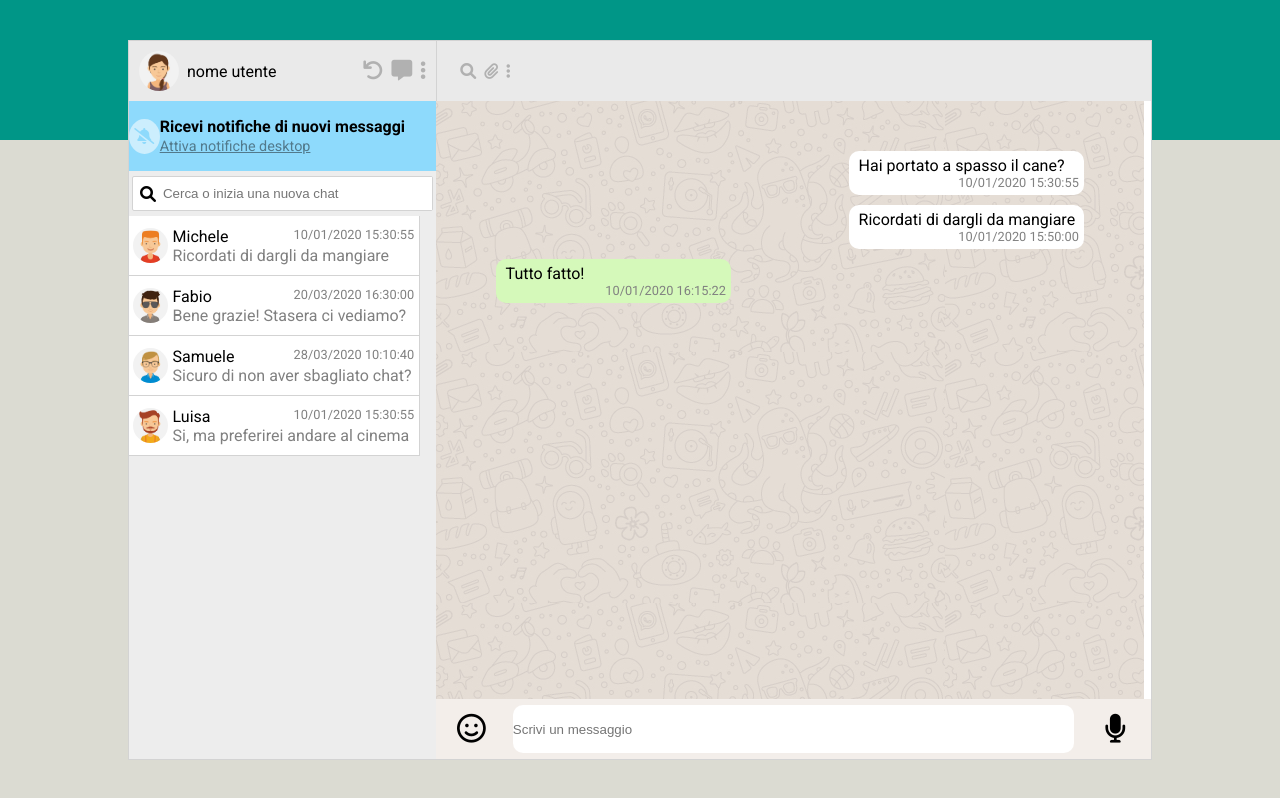
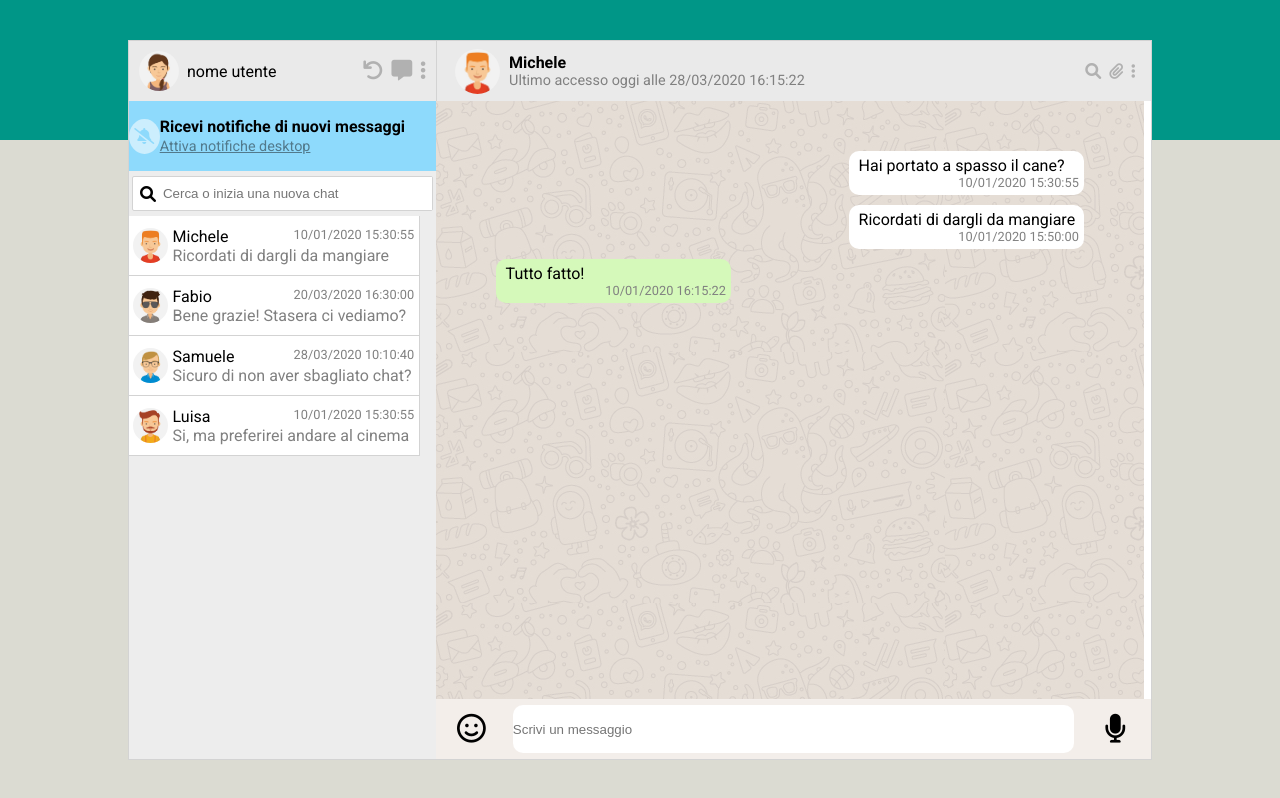
Before and after one commit to Angeloamenta/vue-boolzapp, a plain HTML site: page index.html in a window 1280 px wide. Drawn offline with nearby package versions, Linux system fonts and the light colour scheme.

Commit message:
cambio utente ok

```diff
--- a/index.html
+++ b/index.html
@@ -84,7 +84,7 @@
             <div class="inner-dx">
                 <!-- bar-dx -->
                 <div class="bar-dx">
-                    <div class="br-dx-info" v-for="(cnt, index) in contacts" v-if="contacts[index].visible == false" >
+                    <div class="br-dx-info" v-for="(cnt, index) in contacts" v-if="(cont == index) ? 'contacts[count].visible == false' : '' ">
                         <div class="bar-dx-img">
                             <img :src="`img/avatar${cnt.avatar}.jpg`" alt="">
                         </div>
@@ -92,7 +92,7 @@
                             <div class="name-selected"><h4>{{cnt.name}}</h4></div>
                             <div class="last-access">Ultimo accesso oggi alle 28/03/2020 16:15:22</div>
                         </div>
-                    </div>
+                        </div>
                     <div class="bar-dx-buttons">
                         <ul>
                             <li><i class="fa-solid fa-magnifying-glass"></i></li>
```
